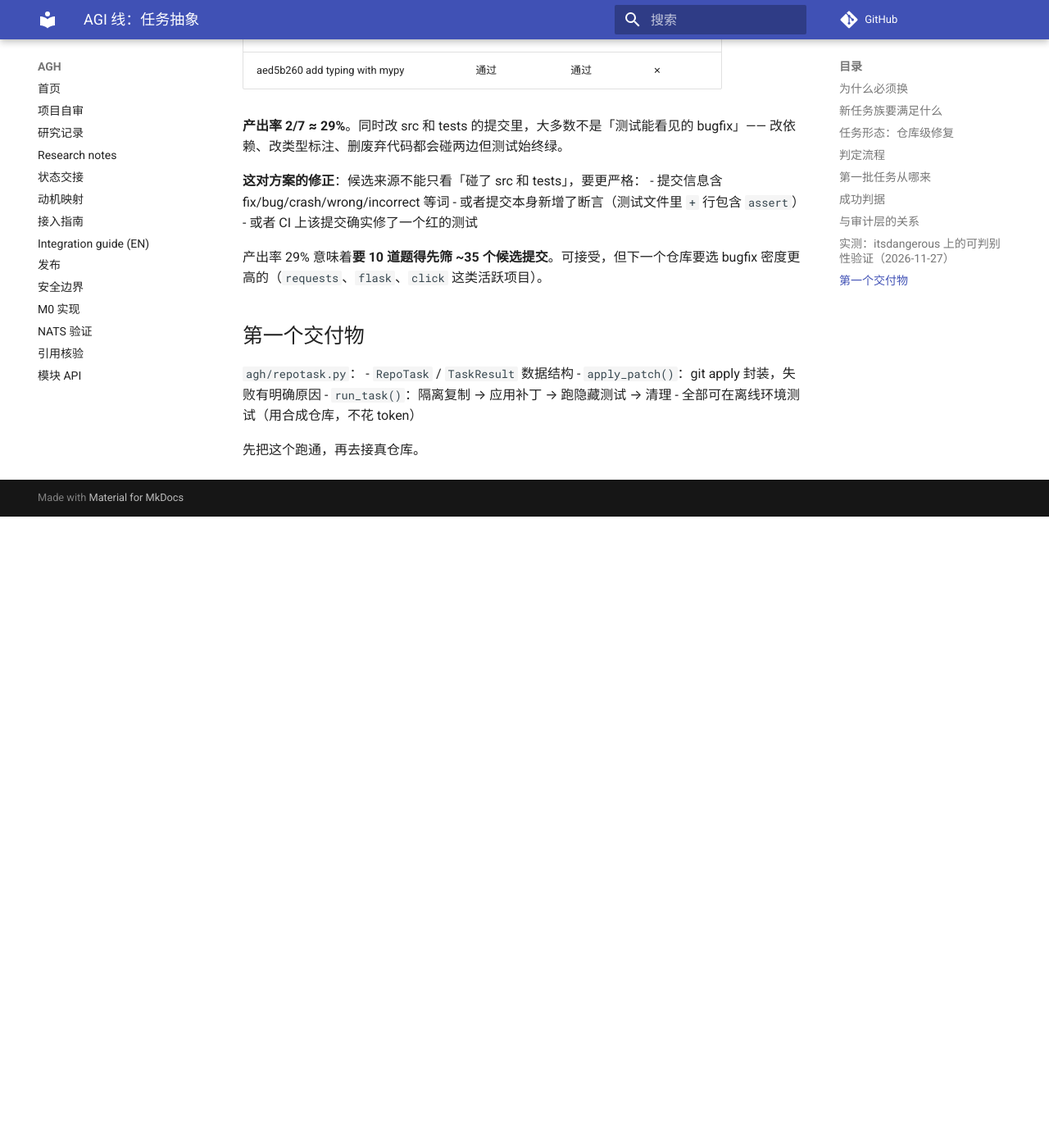
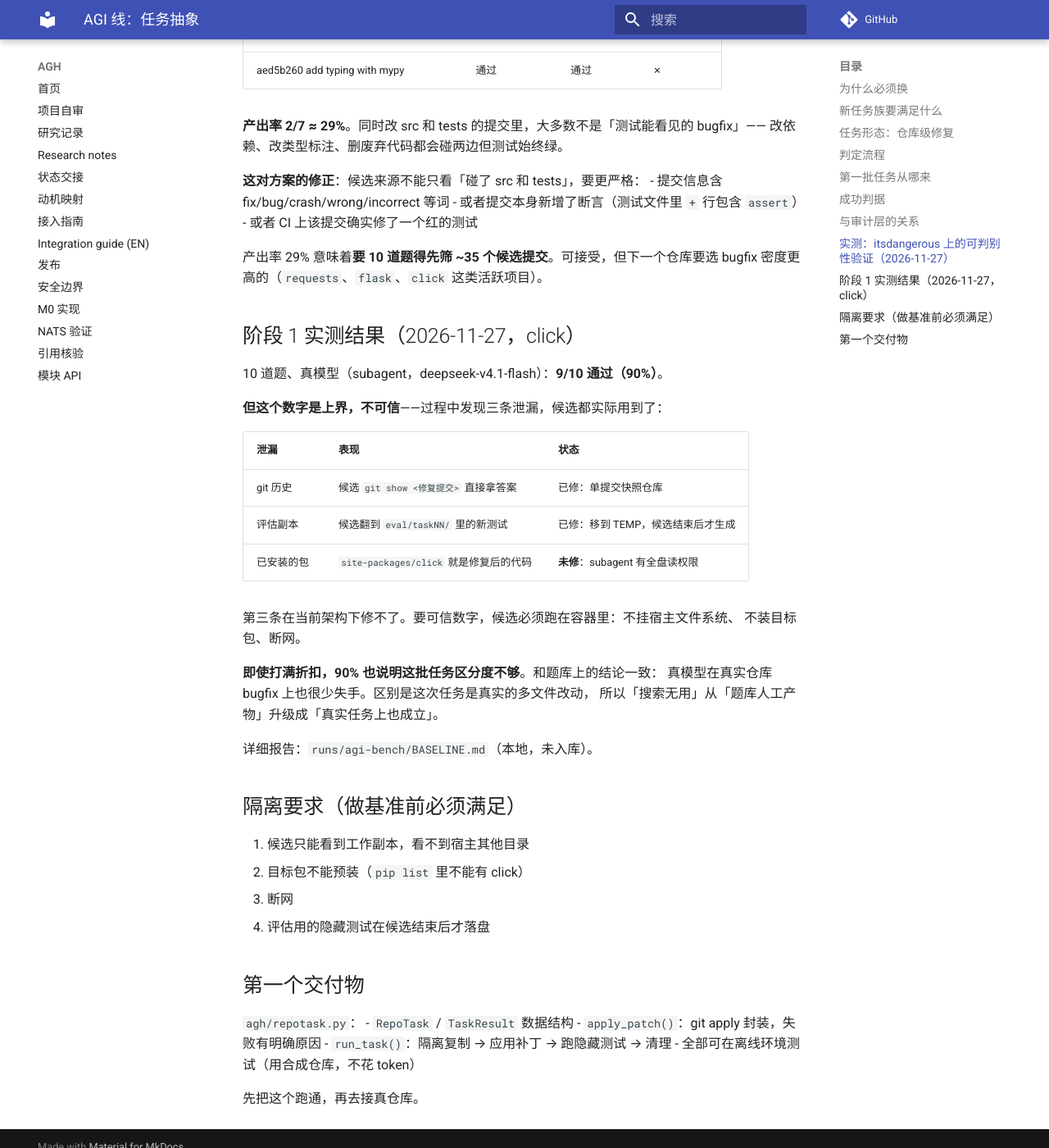
Before and after one commit to Gray2006/AGH, an MkDocs documentation site: the page built from docs/agi-track.md, in a window 1280 px wide and 1400 px high, scrolled down 3321 px. Shown: the whole window at 82% size. Built offline with MkDocs 1.6.1 and Material for MkDocs 9.7.7, drawn with Linux system fonts in a browser that asks for light colours; comment, search, counter and statistics services are not loaded; before the commit the page ends 3951 px from its top, so only the background shows below that.

Commit message:
feat: AGI stage-1 baseline on a real repo, with leak findings (v3.8.0)

```diff
--- a/agh/__init__.py
+++ b/agh/__init__.py
@@ -4,5 +4,5 @@
 每个规格缺陷修复在代码里都有注释标记 D1..D12，便于对照文档。
 """
 
-__version__ = "3.7.1"
+__version__ = "3.8.0"
 SCHEMA_VERSION = "agh-3.1"
--- a/docs/STATUS.md
+++ b/docs/STATUS.md
@@ -8,12 +8,13 @@
 
 ## 当前版本
 
-- v3.7.1，`484 passed + 1 skipped`（NATS 在 CI 跑），ruff 干净，mypy 60 文件零错误
+- v3.8.0，`484 passed + 1 skipped`（NATS 在 CI 跑），ruff 干净，mypy 60 文件零错误
 - 仓库 <https://github.com/Gray2006/AGH>，CI 双版本绿
 - 依赖：pydantic v2、numpy、jsonschema、cryptography；Python 3.12+
 - 自动异常检查（v3.5.0）：`agh/anomaly.py` 四条统计规则，报告出「自动发现」
 - 导入保留时间戳（v3.6.0）：`ts` 字段 + 报告「时间」列，timeline 恢复可用
 - **AGI 线开工（v3.7.0）**：`agh/repotask.py` 仓库级任务判定；方案见 `docs/agi-track.md`
+- **AGI 阶段 1（v3.8.0）**：click 上 10 道题，基线 9/10（90%，上界）；三条泄漏已记录，容器隔离是下一步前提
 
 ## 能跑什么
 
@@ -156,9 +157,9 @@ python scripts/score_labels.py --labels ... --candidates ...
 
 ## 下一步（按优先级）
 
-1. **任务抽象（已开工）**：`agh/repotask.py` 已能跑「真实仓库 + 隐藏测试」判定，
-   方案见 `docs/agi-track.md`。下一步是拿一个真实仓库切 10 道历史 bug，
-   跑基线看真模型通过率是否落在 10%–70%
+1. **AGI 阶段 1 已完成，阶段 2 卡在隔离**：click 上 10 道题基线 9/10（90%，上界）。
+   下一步不是加题，是**容器隔离**——候选不能读宿主文件系统、不能有预装的目标包、要断网。
+   没有隔离，任何通过率都不可信。详见 `docs/agi-track.md`
 2. **真实用户**：目前零真实接入。`agh import` 是最低门槛的验证方式——
    没人拿它导自己的日志，说明「审计」这个需求本身要重新审视
 3. NATS 集成：CI 已起 `nats:2.10` service 并跑真实联调；本地需要 docker
--- a/docs/agi-track.md
+++ b/docs/agi-track.md
@@ -137,6 +137,34 @@ RepoTask
 产出率 29% 意味着**要 10 道题得先筛 ~35 个候选提交**。可接受，但下一个仓库要选
 bugfix 密度更高的（`requests`、`flask`、`click` 这类活跃项目）。
 
+## 阶段 1 实测结果（2026-11-27，click）
+
+10 道题、真模型（subagent，deepseek-v4.1-flash）：**9/10 通过（90%）**。
+
+**但这个数字是上界，不可信**——过程中发现三条泄漏，候选都实际用到了：
+
+| 泄漏 | 表现 | 状态 |
+|---|---|---|
+| git 历史 | 候选 `git show <修复提交>` 直接拿答案 | 已修：单提交快照仓库 |
+| 评估副本 | 候选翻到 `eval/taskNN/` 里的新测试 | 已修：移到 TEMP，候选结束后才生成 |
+| 已安装的包 | `site-packages/click` 就是修复后的代码 | **未修**：subagent 有全盘读权限 |
+
+第三条在当前架构下修不了。要可信数字，候选必须跑在容器里：不挂宿主文件系统、
+不装目标包、断网。
+
+**即使打满折扣，90% 也说明这批任务区分度不够**。和题库上的结论一致：
+真模型在真实仓库 bugfix 上也很少失手。区别是这次任务是真实的多文件改动，
+所以「搜索无用」从「题库人工产物」升级成「真实任务上也成立」。
+
+详细报告：`runs/agi-bench/BASELINE.md`（本地，未入库）。
+
+## 隔离要求（做基准前必须满足）
+
+1. 候选只能看到工作副本，看不到宿主其他目录
+2. 目标包不能预装（`pip list` 里不能有 click）
+3. 断网
+4. 评估用的隐藏测试在候选结束后才落盘
+
 ## 第一个交付物
 
 `agh/repotask.py`：
--- a/pyproject.toml
+++ b/pyproject.toml
@@ -1,6 +1,6 @@
 [project]
 name = "agh-gestalt"
-version = "3.7.1"
+version = "3.8.0"
 description = "Agent Gestalt Hierarchy (AGH): a verifiable audit layer for multi-agent pipelines. Signed provenance, budget ledger, hash-chained log, bit-exact replay."
 readme = "README.md"
 license = { text = "MIT" }
```
Also changed, not shown: other parts of docs/STATUS.md (+1 -1 lines), CHANGELOG.md (+26 -0 lines), README.en.md (+1 -1 lines), README.md (+1 -1 lines).
